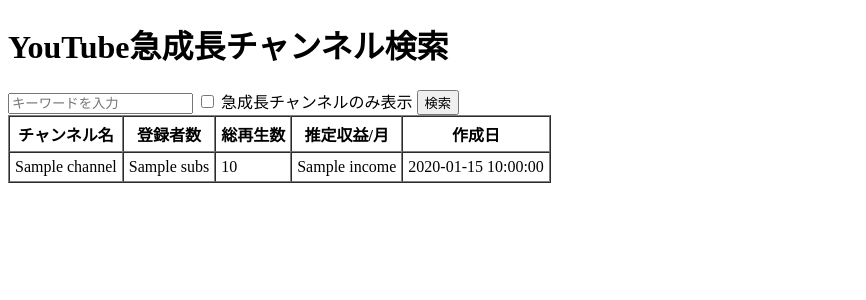
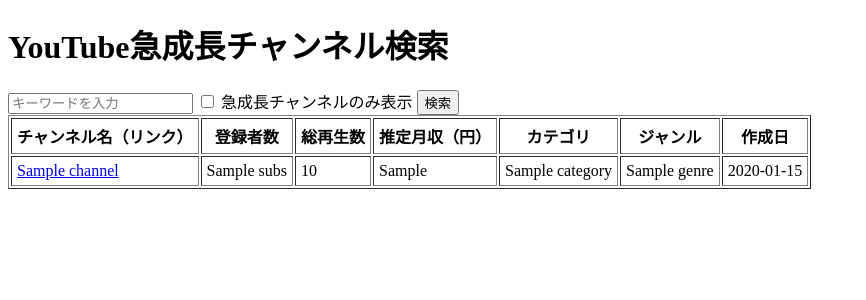
Before and after one commit to yamakenzzr/youtube-growth-app, a Flask app: template templates/index.html in a window 1280 px wide. Shown: the top 300 px of the page, without its empty margins (0-866 px from the left). Run offline with Flask 3, Linux system fonts and the light colour scheme; the template is opened without the code that fills it: most values are stand-ins (such as "Sample title", 1, 10 or a date in 2020).

Commit message:
Add files via upload

```diff
--- a/app.py
+++ b/app.py
@@ -1,76 +1,118 @@
-from flask import Flask, render_template, request
 import os
+from flask import Flask, request, render_template
 from googleapiclient.discovery import build
 from datetime import datetime, timedelta
 
 app = Flask(__name__)
 
+@app.route("/healthz")
+def health_check():
+    return "Service Running", 200
+
 API_KEY = os.environ.get("YOUTUBE_API_KEY")
 
-def calculate_estimated_income(views_last_month):
-    rpm = 1.5  # 仮定のYouTube RPM（1再生あたりの収益）
-    return int(views_last_month * rpm / 1000)
+def safe_get(value, default=0):
+    try:
+        return int(value)
+    except (TypeError, ValueError):
+        return default
 
-@app.route("/", methods=["GET"])
+def estimate_category(title):
+    """チャンネルタイトルからカテゴリを仮判定する関数"""
+    title = title.lower()
+    if "占い" in title:
+        return "エンタメ"
+    elif "バイク" in title:
+        return "趣味・バイク"
+    elif "オカルト" in title or "怪談" in title:
+        return "エンタメ・オカルト"
+    elif "2ch" in title or "スレ" in title:
+        return "まとめ系"
+    else:
+        return "その他"
+
+def guess_genre(title, description=""):
+    """チャンネル名や概要文からジャンルを推定する簡易関数"""
+    text = (title + " " + description).lower()
+
+    genre_keywords = {
+        "教育": ["学習", "勉強", "受験", "資格", "講座"],
+        "ビジネス": ["投資", "副業", "資産", "経済", "起業"],
+        "レトロ": ["昭和", "レトロ", "懐かし", "昔話", "懐古"],
+        "バイク": ["バイク", "ツーリング", "二輪"],
+        "オカルト": ["怪談", "心霊", "都市伝説", "オカルト", "怖い話"],
+        "ゲーム実況": ["ゲーム実況", "プレイ動画", "攻略"],
+        "音楽": ["作業用bgm", "演奏", "ギター", "ピアノ"],
+        "旅行": ["旅行", "観光", "おでかけ"],
+        "料理": ["レシピ", "料理", "クッキング"],
+        "2chまとめ": ["2ch", "スレ", "まとめ"],
+    }
+
+    for genre, keywords in genre_keywords.items():
+        for kw in keywords:
+            if kw in text:
+                return genre
+    return "未分類"
+
+@app.route("/")
 def index():
     keyword = request.args.get("keyword", "")
-    filter_growth = request.args.get("growth", "off") == "on"
+    growth_filter = request.args.get("growth") == "on"
+
+    youtube = build("youtube", "v3", developerKey=API_KEY)
 
     channels = []
+    seen_channel_ids = set()
 
-    if keyword and API_KEY:
-        youtube = build("youtube", "v3", developerKey=API_KEY)
-        now = datetime.utcnow()
-        published_after = (now - timedelta(days=180)).isoformat("T") + "Z"
-
+    if keyword:
         search_response = youtube.search().list(
             q=keyword,
+            type="channel",
             part="snippet",
-            type="channel",
             maxResults=20,
-            order="date",
-            publishedAfter=published_after
+            publishedAfter=(datetime.utcnow() - timedelta(days=180)).isoformat("T") + "Z"
         ).execute()
 
-        channel_ids = [item["snippet"]["channelId"] for item in search_response.get("items", [])]
+        for item in search_response.get("items", []):
+            channel_id = item["snippet"]["channelId"]
+            if channel_id in seen_channel_ids:
+                continue
+            seen_channel_ids.add(channel_id)
 
-        if channel_ids:
-            channels_response = youtube.channels().list(
-                part="snippet,statistics",
-                id=",".join(channel_ids)
+            channel_title = item["snippet"]["title"]
+            published_at = item["snippet"]["publishedAt"]
+
+            stats_response = youtube.channels().list(
+                part="statistics,snippet",
+                id=channel_id
             ).execute()
 
-            seen_channel_ids = set()
-            for item in channels_response.get("items", []):
-                channel_id = item["id"]
-                if channel_id in seen_channel_ids:
-                    continue
-                seen_channel_ids.add(channel_id)
+            if stats_response["items"]:
+                stats = stats_response["items"][0]["statistics"]
+                snippet = stats_response["items"][0]["snippet"]
+                subs = safe_get(stats.get("subscriberCount"))
+                views = safe_get(stats.get("viewCount"))
+                description = snippet.get("description", "")
 
-                snippet = item["snippet"]
-                stats = item["statistics"]
-                published_at = datetime.strptime(snippet.get("publishedAt", ""), "%Y-%m-%dT%H:%M:%SZ")
+                months_since_creation = max((datetime.utcnow() - datetime.strptime(published_at, "%Y-%m-%dT%H:%M:%SZ")).days // 30, 1)
+                estimated_income = (views // 1000) * 1.5 // months_since_creation  # 推定月収
 
-                subs = int(stats.get("subscriberCount", 0))
-                views = int(stats.get("viewCount", 0))
+                if not growth_filter or (subs >= 1000 and views >= 10000):
+                    category = estimate_category(channel_title)
+                    genre = guess_genre(channel_title, description)
 
-                months_since_creation = max((now - published_at).days / 30, 1)
-                views_per_month = views / months_since_creation
-                estimated_income = calculate_estimated_income(views_per_month)
+                    channels.append({
+                        "title": channel_title,
+                        "link": f"https://www.youtube.com/channel/{channel_id}",
+                        "subs": subs,
+                        "views": views,
+                        "estimated_income": int(estimated_income),
+                        "published_at": published_at[:10],
+                        "category": category,
+                        "genre": genre,
+                    })
 
-                if filter_growth:
-                    if (now - published_at).days > 180 or subs < 1000 or views < 10000:
-                        continue
-
-                channels.append({
-                    "title": snippet.get("title", "不明"),
-                    "subs": f"{subs:,}",
-                    "views": f"{views:,}",
-                    "income": f"{estimated_income:,} 円/月",
-                    "created_at": published_at.strftime("%Y/%m/%d")
-                })
-
-    return render_template("index.html", channels=channels, keyword=keyword, filter_growth=filter_growth)
+    return render_template("index.html", channels=channels, keyword=keyword, growth_filter=growth_filter)
 
 if __name__ == "__main__":
     port = int(os.environ.get("PORT", 10000))
--- a/templates/index.html
+++ b/templates/index.html
@@ -6,33 +6,42 @@
 </head>
 <body>
     <h1>YouTube急成長チャンネル検索</h1>
-    <form method="get">
+
+    <form method="GET" action="/">
         <input type="text" name="keyword" value="{{ keyword }}" placeholder="キーワードを入力">
-        <label>
-            <input type="checkbox" name="growth" value="on" {% if filter_growth %}checked{% endif %}>
-            急成長チャンネルのみ表示
-        </label>
+        <label><input type="checkbox" name="growth" {% if growth_filter %}checked{% endif %}> 急成長チャンネルのみ表示</label>
         <button type="submit">検索</button>
     </form>
+
     {% if channels %}
-    <table border="1" cellpadding="5" cellspacing="0">
+        <table border="1" cellpadding="5">
+            <thead>
                 <tr>
-            <th>チャンネル名</th>
+                    <th>チャンネル名（リンク）</th>
                     <th>登録者数</th>
                     <th>総再生数</th>
-            <th>推定収益/月</th>
+                    <th>推定月収（円）</th>
+                    <th>カテゴリ</th>
+                    <th>ジャンル</th>
                     <th>作成日</th>
                 </tr>
+            </thead>
+            <tbody>
                 {% for ch in channels %}
                 <tr>
-            <td>{{ ch.title }}</td>
+                    <td><a href="{{ ch.link }}" target="_blank">{{ ch.title }}</a></td>
                     <td>{{ ch.subs }}</td>
                     <td>{{ ch.views }}</td>
-            <td>{{ ch.income }}</td>
-            <td>{{ ch.created_at }}</td>
+                    <td>{{ ch.estimated_income }}</td>
+                    <td>{{ ch.category }}</td>
+                    <td>{{ ch.genre }}</td>
+                    <td>{{ ch.published_at[:10] }}</td>
                 </tr>
                 {% endfor %}
+            </tbody>
         </table>
+    {% else %}
+        <p>検索キーワードを入力して、チャンネルを探してください。</p>
     {% endif %}
 </body>
 </html>
```
Lines whose indentation alone changed are shown as unchanged.
